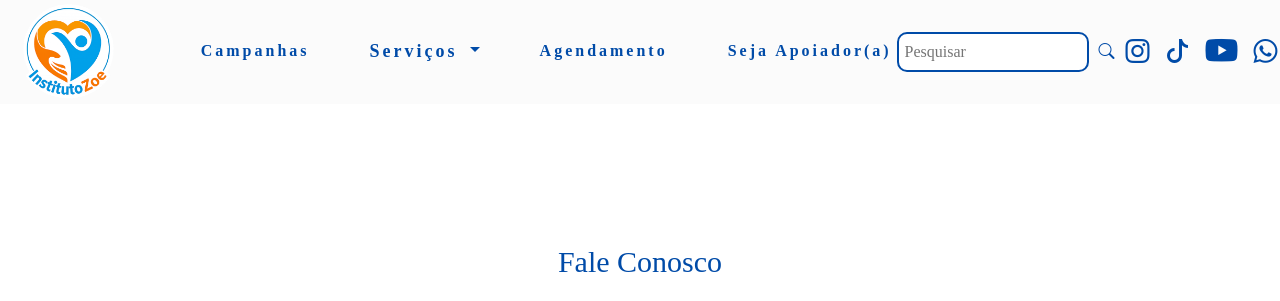
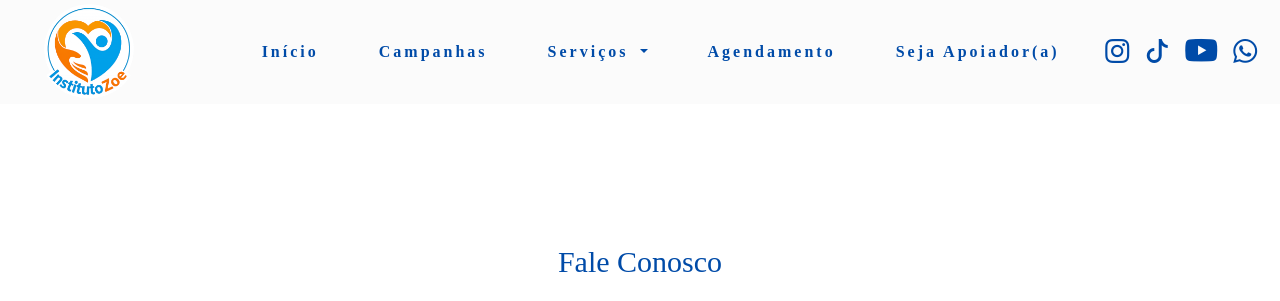
Before and after one commit to ProjetoZOE/InstitutoZoe, a PHP site: page /fale_conosco.php in a window 1280 px wide. Shown: the top 301 px of the page. Run offline with PHP 8.4, Linux system fonts and the light colour scheme; data that the repository does not hold is empty; some web fonts are replaced.

Commit message:
att navbar
att seguindo a versão final da navbar

```diff
--- a/fale_conosco.php
+++ b/fale_conosco.php
@@ -6,9 +6,15 @@ $password = "";
 $dbname = "instituto_zoe";
 
 
+$sucesso = false;
+
+
 $conn = new mysqli($servername, $username, $password, $dbname);
 
 
+if ($conn->connect_error) {
+    die("Conexão falhou: " . $conn->connect_error);
+}
 
 ?>
 
@@ -30,37 +36,33 @@ $conn = new mysqli($servername, $username, $password, $dbname);
 <body>
     <header>
      <nav>
-            <a class="logo" href="index.html" style="display: flex;align-items: center;"> <img src="img/logo.png" alt="Logo Instituto Zoe"></a>
+    <a class="logo" href="index.html" style="display: flex;align-items: center;">
+        <img src="img/logo.png" alt="Logo Instituto Zoe">
+    </a>
+
     <ul class="nave-list">
+        <li><a href="index.html">Início</a></li>
         <li><a href="index-camp.html">Campanhas</a></li>
         <li>
-                    <button class="Drop btn dropdown-toggle" data-bs-toggle="dropdown" aria-expanded="false">
+            <button class="Drop btn dropdown-toggle" data-bs-toggle="dropdown" aria-expanded="false" style="font-size: 16px;">
                 Serviços
             </button>
             <ul class="dropdown-menu">
-                        <li><a class="dropdown-item" href="index-ativ.html">Atividades</a></li>
-                        <li><a class="dropdown-item" href="index-saude.html">Saúde</a></li>
+                <li><a class="dropdown-item" href="index-ativ.html" style="font-size: 16px;">Atividades</a></li>
+                <li><a class="dropdown-item" href="index-saude.html" style="font-size: 16px;">Saúde</a></li>
             </ul>
         </li>
         <li><a href="index-agend.html">Agendamento</a></li>
         <li><a href="index-apoiador.html">Seja Apoiador(a)</a></li>
     </ul>
-            <form id="searchForm">
-                <input class="barra" type="text" id="searchInput" list="sugestoes" placeholder=" Pesquisar">
-                <datalist id="sugestoes">
-                    <option value="Quem somos">
-                    <option value="O que fazemos">
-                    <option value="Para quem fazemos">
-                    <option value="Como pode ajudar">
-                </datalist>
-                <button type="submit" class="botao"><i class="bi bi-search" style="color: #004ba8;"></i></button>
-            </form>
+
     <div class="social-icons nave-list">
         <a href="https://www.instagram.com/instituicao.zoe/" target="_blank"><i class="bi bi-instagram" style="font-size: 3vh;"></i></a>
         <a href="https://www.tiktok.com/@elesabracam?_t=ZM-8yUYqBd8iqW&_r=1" target="_blank"><i class="bi bi-tiktok" style="font-size: 3vh;"></i></a>
         <a href="https://www.youtube.com/channel/UC7ONgI1ulSOE8iYjwWE3Kww" target="_blank"><i class="bi bi-youtube" style="font-size: 4vh;"></i></a>
         <a href="https://wa.me/5581973410768" target="_blank"><i class="bi bi-whatsapp" style="font-size: 3vh;"></i></a>
     </div>
+
     <div class="mobile-menu">
         <div class="line1"></div>
         <div class="line2"></div>
@@ -70,7 +72,7 @@ $conn = new mysqli($servername, $username, $password, $dbname);
     </header>
 
     <main style="display: flex; justify-content: center; align-items: center; min-height: 70vh;">
-        <section id="contato" class="texto" style="padding: 20px; max-width: 600px; margin-top: 120px; position: relative; z-index: 1;">
+        <section id="contatos" class="texto" style="padding: 20px; max-width: 600px; margin-top: 120px; position: relative; z-index: 1;">
             <h1 style="color: #004ba8; font-size: 30px; text-align: center; margin-bottom: 20px;">Fale Conosco</h1>
             <?php if ($sucesso): ?>
                 <p style="color: green; text-align: center; margin-bottom: 20px;">Mensagem enviada com sucesso!</p>
```
Lines whose indentation alone changed are shown as unchanged.
